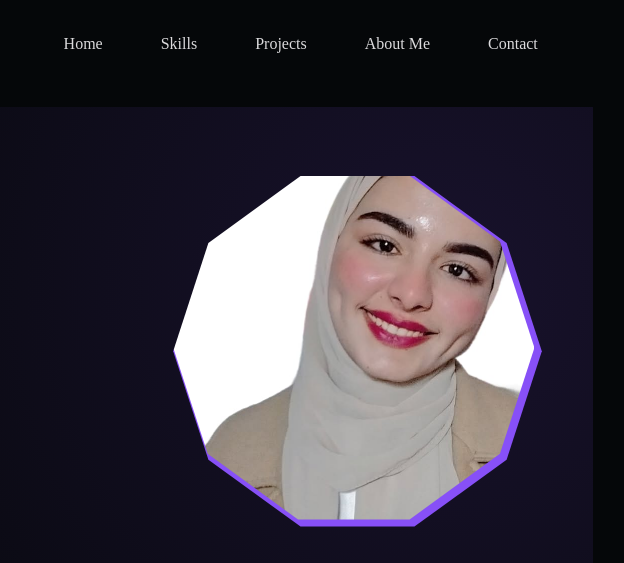
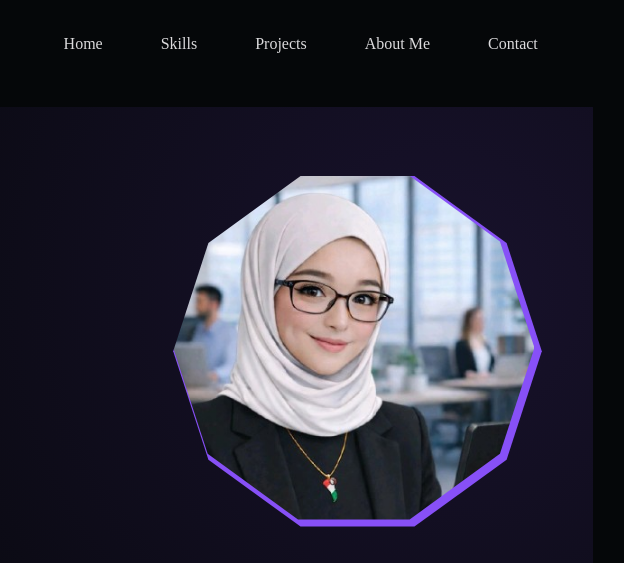
Before and after one commit to Jehan-mostafa/Sass-Project, a website: page index.html in a window 1280 px wide. Shown: the top 563 px of the page, 559-1183 px from the left. Drawn offline with Linux system fonts and the light colour scheme.

```diff
--- a/index.html
+++ b/index.html
@@ -51,7 +51,7 @@
       <div class="heroSectionImg">
         <div class="polygon-border">
           <div class="polygon">
-            <img src="images/jeje.jpeg" alt="heroImage" />
+            <img src="images/img.jfif" alt="heroImage" />
           </div>
         </div>
       </div>
```
Also changed, not shown: images/img.jfif (added), images/jeje.jpeg (deleted).
